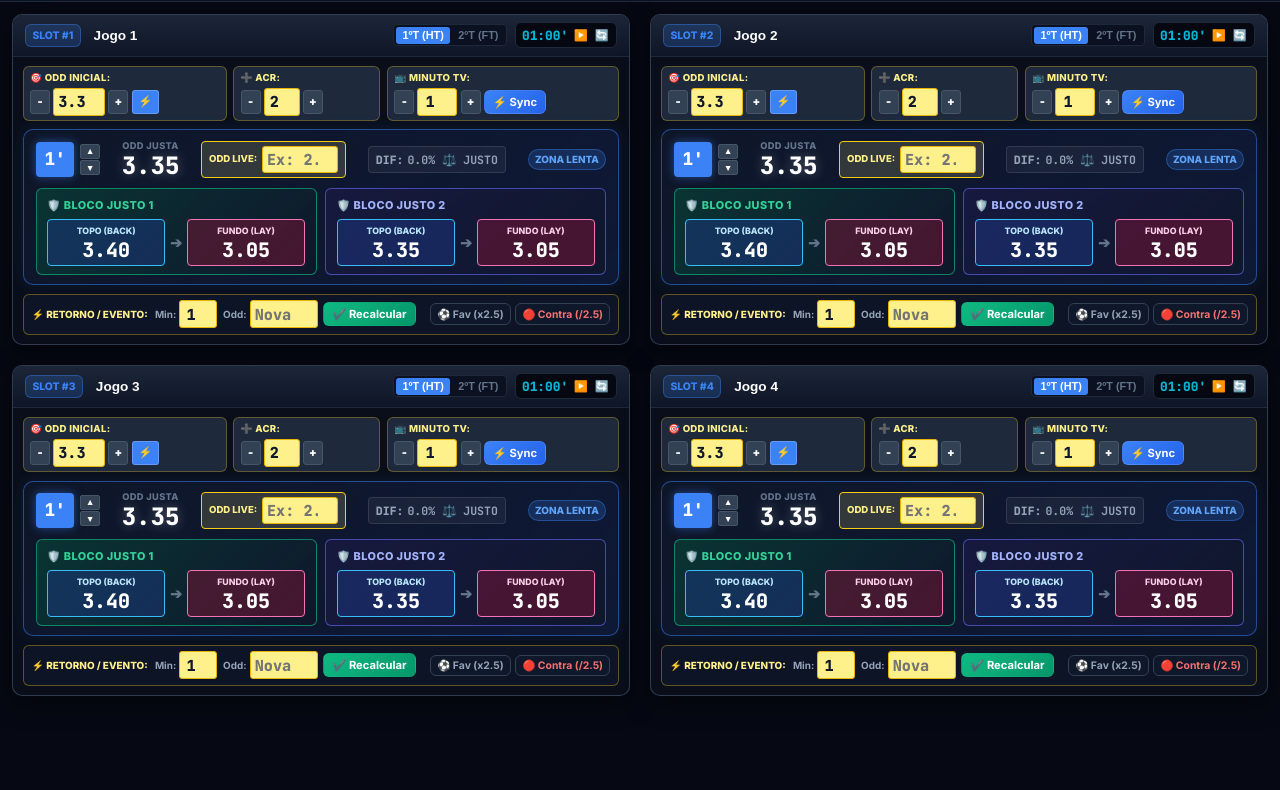
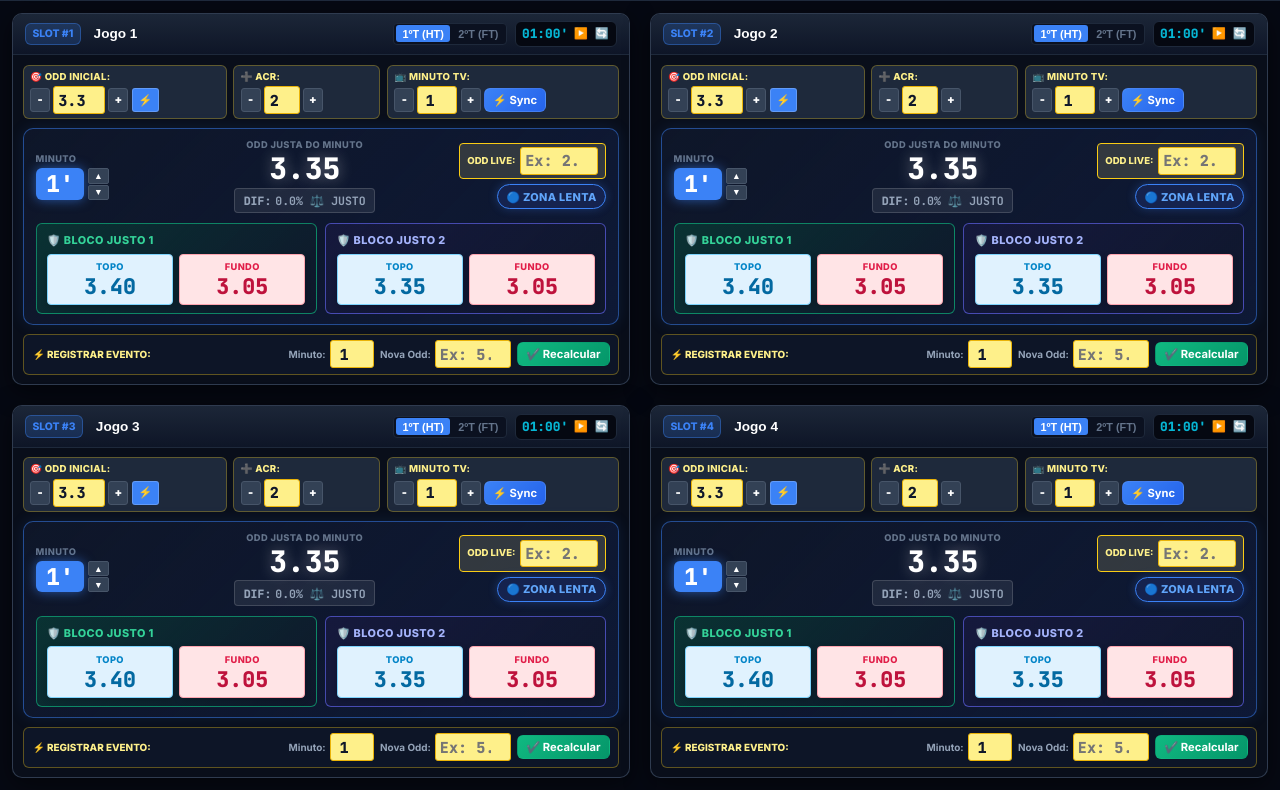
Before and after one commit to oba-group-projects/Projeto_Back_Under, a website with bundled scripts: page index.html in a window 1280 px wide. Shown: the part 54-844 px from the top of the page. Before the commit the page ends 800 px from the top, so only its background shows below. Built offline with nearby package versions, Linux system fonts and the light colour scheme.

Commit message:
feat: HUD V4 com Hero do Minuto e Odd Justa, Dif centralizada, cores exatas da imagem do usuario (Azul Topo e Rosa Fundo) e painel simplificado de eventos

```diff
--- a/css/components.css
+++ b/css/components.css
@@ -1,9 +1,10 @@
 /**
- * Estilos Modernos de Alta Visibilidade - HUD Cockpit V3 Projeto Back Under
- * - Inputs com Fundo Amarelo Claro Estilo Planilha
- * - Blocos 1 e 2 Diferenciados com Topo (Azul Back) e Fundo (Rosa Lay)
- * - Steppers + e - Funcionais em todos os campos
- * - Barra de Retorno de Jogo / Evento
+ * Estilos Modernos de Alta Visibilidade - HUD Cockpit V4 Projeto Back Under
+ * - Células Amarelas Claras Estilo Planilha
+ * - Topo (Azul Pastel) e Fundo (Rosa Pastel) Exatamente como no Excel da Imagem
+ * - Destaque Hero para Minuto e Odd Justa
+ * - Diferença % Centralizada Abaixo da Odd Justa
+ * - Zonas com Cores Vivas e Destacadas
  */
 
 /* ========================================================
@@ -16,7 +17,7 @@
   position: sticky;
   top: 0;
   z-index: 100;
-  padding: 0.6rem 1.25rem;
+  padding: 0.55rem 1.25rem;
 }
 
 .header-container {
@@ -385,36 +386,44 @@
 }
 
 /* ========================================================
-   PAINEL PRINCIPAL DO MINUTO ATUAL
+   PAINEL PRINCIPAL DO MINUTO ATUAL (HERO DESTAQUE)
    ======================================================== */
 .hud-main-minute-banner {
   background: linear-gradient(135deg, rgba(15, 23, 42, 0.95) 0%, rgba(30, 58, 138, 0.25) 100%);
   border: 1.5px solid rgba(59, 130, 246, 0.5);
   border-radius: var(--radius-md);
-  padding: 0.55rem 0.75rem;
+  padding: 0.6rem 0.75rem;
   display: flex;
   flex-direction: column;
-  gap: 0.55rem;
+  gap: 0.6rem;
   box-shadow: 0 0 16px rgba(59, 130, 246, 0.12);
 }
 
-.hud-banner-top-row {
-  display: flex;
+.hud-hero-metrics-grid {
+  display: grid;
+  grid-template-columns: 0.9fr 1.4fr 1.1fr;
   align-items: center;
-  justify-content: space-between;
-  gap: 0.45rem;
-  flex-wrap: wrap;
+  gap: 0.5rem;
 }
 
-.hud-minute-badge {
+/* Coluna 1: Minuto */
+.hud-minute-hero-col {
+  display: flex;
+  flex-direction: column;
+  align-items: flex-start;
+  gap: 0.15rem;
+}
+
+.hud-minute-hero-badge {
   background: var(--color-blue);
   color: #ffffff;
   font-family: var(--font-mono);
-  font-size: 1.1rem;
+  font-size: 1.45rem;
   font-weight: 900;
-  padding: 0.25rem 0.55rem;
-  border-radius: 4px;
-  box-shadow: 0 0 10px rgba(59, 130, 246, 0.5);
+  padding: 0.25rem 0.65rem;
+  border-radius: 6px;
+  box-shadow: 0 0 12px rgba(59, 130, 246, 0.6);
+  line-height: 1;
 }
 
 .hud-step-mini-btn {
@@ -431,10 +440,13 @@
   background: var(--color-blue);
 }
 
-.hud-metric-group {
+/* Coluna 2 Central: Odd Justa + Diferença % Centralizada Abaixo */
+.hud-odd-justa-central-col {
   display: flex;
   flex-direction: column;
   align-items: center;
+  justify-content: center;
+  text-align: center;
 }
 
 .hud-metric-label {
@@ -442,15 +454,52 @@
   font-weight: 800;
   color: var(--text-muted);
   letter-spacing: 0.04em;
+  text-transform: uppercase;
 }
 
-.hud-odd-justa {
+.hud-odd-justa-hero {
   font-family: var(--font-mono);
-  font-size: 1.5rem;
+  font-size: 1.85rem;
   font-weight: 900;
   color: #ffffff;
-  text-shadow: 0 0 12px rgba(255, 255, 255, 0.3);
-  line-height: 1.1;
+  text-shadow: 0 0 15px rgba(255, 255, 255, 0.4);
+  line-height: 1;
+  margin: 0.1rem 0 0.25rem 0;
+}
+
+.hud-diff-badge {
+  padding: 0.2rem 0.55rem;
+  border-radius: 4px;
+  font-size: 0.72rem;
+  font-family: var(--font-mono);
+  font-weight: 800;
+  display: inline-flex;
+  align-items: center;
+  justify-content: center;
+  gap: 0.25rem;
+}
+.hud-diff-badge.diff-good {
+  background: rgba(16, 185, 129, 0.25);
+  border: 1px solid rgba(16, 185, 129, 0.6);
+  color: #34d399;
+}
+.hud-diff-badge.diff-bad {
+  background: rgba(239, 68, 68, 0.25);
+  border: 1px solid rgba(239, 68, 68, 0.6);
+  color: #f87171;
+}
+.hud-diff-badge.diff-fair {
+  background: rgba(255, 255, 255, 0.08);
+  border: 1px solid rgba(255, 255, 255, 0.15);
+  color: var(--text-secondary);
+}
+
+/* Coluna 3: Odd Live + Zona */
+.hud-live-zone-col {
+  display: flex;
+  flex-direction: column;
+  align-items: flex-end;
+  gap: 0.35rem;
 }
 
 .hud-live-cell-yellow {
@@ -470,34 +519,42 @@
   white-space: nowrap;
 }
 
-.hud-diff-badge {
-  padding: 0.25rem 0.45rem;
-  border-radius: 4px;
-  font-size: 0.72rem;
-  font-family: var(--font-mono);
-  font-weight: 800;
-  display: flex;
+/* Badges de Zona Destacados com Cores Vivas */
+.zone-badge {
+  font-size: 0.68rem;
+  font-weight: 900;
+  padding: 0.2rem 0.55rem;
+  border-radius: var(--radius-full);
+  text-transform: uppercase;
+  display: inline-flex;
   align-items: center;
   gap: 0.25rem;
+  letter-spacing: 0.03em;
 }
-.hud-diff-badge.diff-good {
-  background: rgba(16, 185, 129, 0.25);
-  border: 1px solid rgba(16, 185, 129, 0.6);
-  color: #34d399;
+
+.zone-rapida {
+  background: rgba(5, 46, 22, 0.85);
+  color: #4ade80;
+  border: 1.5px solid #22c55e;
+  box-shadow: 0 0 10px rgba(34, 197, 94, 0.3);
 }
-.hud-diff-badge.diff-bad {
-  background: rgba(239, 68, 68, 0.25);
-  border: 1px solid rgba(239, 68, 68, 0.6);
-  color: #f87171;
+
+.zone-media {
+  background: rgba(69, 26, 3, 0.85);
+  color: #fbbf24;
+  border: 1.5px solid #f59e0b;
+  box-shadow: 0 0 10px rgba(245, 158, 11, 0.3);
 }
-.hud-diff-badge.diff-fair {
-  background: rgba(255, 255, 255, 0.05);
-  border: 1px solid rgba(255, 255, 255, 0.1);
-  color: var(--text-secondary);
+
+.zone-lenta {
+  background: rgba(23, 37, 84, 0.85);
+  color: #60a5fa;
+  border: 1.5px solid #3b82f6;
+  box-shadow: 0 0 10px rgba(59, 130, 246, 0.3);
 }
 
 /* ========================================================
-   BLOCOS GIGANTES (DIFERENCIADOS + CORES BACK E LAY)
+   BLOCOS GIGANTES (CORES PASTEL DA IMAGEM DO USUÁRIO)
    ======================================================== */
 .hud-blocos-giant-grid {
   display: grid;
@@ -514,16 +571,14 @@
   border: 1.5px solid;
 }
 
-/* Bloco 1: Fundo Verde Esmeralda Escuro */
 .card-bloco1 {
-  background: linear-gradient(135deg, rgba(6, 78, 59, 0.55) 0%, rgba(15, 23, 42, 0.85) 100%);
+  background: linear-gradient(135deg, rgba(6, 78, 59, 0.5) 0%, rgba(15, 23, 42, 0.85) 100%);
   border-color: rgba(16, 185, 129, 0.65);
 }
 .card-bloco1 .giant-bloco-title { color: #34d399; }
 
-/* Bloco 2: Fundo Azul Índigo Escuro */
 .card-bloco2 {
-  background: linear-gradient(135deg, rgba(30, 27, 75, 0.55) 0%, rgba(15, 23, 42, 0.85) 100%);
+  background: linear-gradient(135deg, rgba(30, 27, 75, 0.5) 0%, rgba(15, 23, 42, 0.85) 100%);
   border-color: rgba(99, 102, 241, 0.65);
 }
 .card-bloco2 .giant-bloco-title { color: #a5b4fc; }
@@ -542,69 +597,64 @@
 }
 
 .giant-bloco-body {
+  display: grid;
+  grid-template-columns: 1fr 1fr;
+  gap: 0.4rem;
+}
+
+.bloco-pastel-cell {
+  border-radius: 4px;
+  padding: 0.35rem 0.45rem;
+  display: flex;
+  flex-direction: column;
+  align-items: center;
+  justify-content: center;
+  box-shadow: 0 2px 6px rgba(0, 0, 0, 0.2);
+}
+
+/* TOPO: Azul Pastel idêntico à imagem do usuário */
+.bloco-topo-pastel {
+  background: #e0f2fe !important;
+  border: 1.5px solid #7dd3fc !important;
+}
+.bloco-topo-pastel .bloco-pastel-label { color: #0284c7; }
+.bloco-topo-pastel .bloco-pastel-number { color: #0369a1; }
+
+/* FUNDO: Rosa Pastel idêntico à imagem do usuário */
+.bloco-fundo-pastel {
+  background: #ffe4e6 !important;
+  border: 1.5px solid #fda4af !important;
+}
+.bloco-fundo-pastel .bloco-pastel-label { color: #e11d48; }
+.bloco-fundo-pastel .bloco-pastel-number { color: #be123c; }
+
+.bloco-pastel-label {
+  font-size: 0.58rem;
+  font-weight: 900;
+  text-transform: uppercase;
+  letter-spacing: 0.04em;
+}
+
+.bloco-pastel-number {
+  font-family: var(--font-mono);
+  font-size: 1.35rem;
+  font-weight: 900;
+  line-height: 1.1;
+  margin-top: 0.05rem;
+}
+
+/* ========================================================
+   BARRA DE RETORNO DE JOGO / EVENTO (SIMPLIFICADA)
+   ======================================================== */
+.hud-event-recalc-bar {
+  background: rgba(15, 23, 42, 0.9);
+  border: 1px solid rgba(250, 204, 21, 0.35);
+  border-radius: var(--radius-sm);
+  padding: 0.35rem 0.55rem;
   display: flex;
   align-items: center;
   justify-content: space-between;
-  gap: 0.3rem;
-}
-
-.bloco-subcol {
-  display: flex;
-  flex-direction: column;
-  align-items: center;
-  flex: 1;
-  padding: 0.25rem 0.35rem;
-  border-radius: 4px;
-}
-
-/* TOPO: Azul Betfair Back */
-.bloco-topo-exchange {
-  background: rgba(30, 58, 138, 0.45);
-  border: 1.5px solid #38bdf8;
-}
-.bloco-topo-exchange .bloco-sublabel { color: #bae6fd; }
-.bloco-topo-exchange .bloco-big-number { color: #ffffff; }
-
-/* FUNDO: Rosa Betfair Lay */
-.bloco-fundo-exchange {
-  background: rgba(136, 19, 55, 0.45);
-  border: 1.5px solid #f472b6;
-}
-.bloco-fundo-exchange .bloco-sublabel { color: #fbcfe8; }
-.bloco-fundo-exchange .bloco-big-number { color: #ffffff; }
-
-.bloco-sublabel {
-  font-size: 0.55rem;
-  font-weight: 800;
-  text-transform: uppercase;
-}
-
-.bloco-big-number {
-  font-family: var(--font-mono);
-  font-size: 1.25rem;
-  font-weight: 900;
-  line-height: 1.1;
-  margin-top: 0.1rem;
-}
-
-.bloco-arrow {
-  font-size: 0.9rem;
-  color: var(--text-muted);
-  font-weight: 700;
-}
-
-/* ========================================================
-   BARRA DE RETORNO DE JOGO / EVENTO
-   ======================================================== */
-.hud-event-recalc-bar {
-  background: rgba(15, 23, 42, 0.8);
-  border: 1px solid rgba(250, 204, 21, 0.35);
-  border-radius: var(--radius-sm);
-  padding: 0.35rem 0.5rem;
-  display: flex;
-  align-items: center;
-  gap: 0.45rem;
-  flex-wrap: wrap;
+  gap: 0.5rem;
 }
 
 .event-recalc-title {
@@ -617,45 +667,19 @@
 .event-recalc-inputs {
   display: flex;
   align-items: center;
-  gap: 0.35rem;
-  flex: 1;
-  flex-wrap: wrap;
+  gap: 0.4rem;
 }
 
 .event-input-wrapper {
   display: flex;
   align-items: center;
-  gap: 0.2rem;
+  gap: 0.25rem;
 }
 
 .event-mini-label {
   font-size: 0.62rem;
   font-weight: 700;
   color: var(--text-secondary);
-}
-
-/* Badges de Zona */
-.zone-badge {
-  font-size: 0.62rem;
-  font-weight: 800;
-  padding: 0.15rem 0.4rem;
-  border-radius: var(--radius-full);
-  text-transform: uppercase;
-}
-.zone-rapida {
-  background: rgba(16, 185, 129, 0.2);
-  color: #34d399;
-  border: 1px solid rgba(16, 185, 129, 0.4);
-}
-.zone-media {
-  background: rgba(245, 158, 11, 0.2);
-  color: #fbbf24;
-  border: 1px solid rgba(245, 158, 11, 0.4);
-}
-.zone-lenta {
-  background: rgba(59, 130, 246, 0.2);
-  color: #60a5fa;
-  border: 1px solid rgba(59, 130, 246, 0.4);
 }
 
 /* ========================================================
--- a/js/components/GameSlot.js
+++ b/js/components/GameSlot.js
@@ -1,12 +1,13 @@
 /**
- * Componente do Slot de Jogo Individual - Cockpit de Alta Visibilidade (HUD V3)
- * - Steppers funcionais (+ e -) para Odd Inicial, Acréscimos, Minuto TV e Minuto Atual
- * - Inputs com fundo amarelo claro estilo planilha
- * - Blocos 1 e 2 com Topo (Azul Back) e Fundo (Rosa Lay)
- * - Módulo de eventos e recalibração com Minuto + Odd de Retorno
+ * Componente do Slot de Jogo Individual - Cockpit de Alta Visibilidade (HUD V4)
+ * - Destaque Hero para Minuto Atual e Odd Justa (tamanho gigante)
+ * - Diferença % centralizada diretamente abaixo da Odd Justa
+ * - Zona de velocidade destacada com cores vivas (Rápida 🟢, Média 🟡, Lenta 🔵)
+ * - Blocos 1 e 2 com células Topo (Azul Pastel) e Fundo (Rosa Pastel) da imagem do usuário
+ * - Painel de Evento simplificado (Minuto + Nova Odd + Botão Recalcular)
  */
-import { calculateMinuteCurve, getMinuteMetrics, applyGoalOddShift } from '../core/minuteDecayEngine.js';
-import { moveOddTicks, calculateTicksDistance } from '../core/oddsCalculator.js';
+import { calculateMinuteCurve, getMinuteMetrics } from '../core/minuteDecayEngine.js';
+import { moveOddTicks } from '../core/oddsCalculator.js';
 import { findClosestLadder } from '../core/ladderData.js';
 
 export class GameSlot {
@@ -187,8 +188,8 @@ export class GameSlot {
     if (!cm) return;
 
     // Minuto e Odd Justa
-    const minuteBadge = this.container.querySelector('.hud-minute-badge');
-    const oddJustaDisplay = this.container.querySelector('.hud-odd-justa');
+    const minuteBadge = this.container.querySelector('.hud-minute-hero-badge');
+    const oddJustaDisplay = this.container.querySelector('.hud-odd-justa-hero');
     const zoneBadge = this.container.querySelector('.hud-zone-badge');
     const valueDiffBadge = this.container.querySelector('.hud-diff-badge');
 
@@ -206,14 +207,15 @@ export class GameSlot {
     if (bloco2Topo) bloco2Topo.textContent = cm.topo2.toFixed(2);
     if (bloco2Fundo) bloco2Fundo.textContent = cm.fundo2.toFixed(2);
 
+    // Zona com cores e badges destacados
     if (zoneBadge) {
-      zoneBadge.className = `zone-badge ${
-        cm.zona === 'Rápida' ? 'zone-rapida' : (cm.zona === 'Média' ? 'zone-media' : 'zone-lenta')
-      }`;
-      zoneBadge.textContent = `Zona ${cm.zona}`;
+      const zClass = cm.zona === 'Rápida' ? 'zone-rapida' : (cm.zona === 'Média' || cm.zona === 'Normal' ? 'zone-media' : 'zone-lenta');
+      const zIcon = cm.zona === 'Rápida' ? '🟢' : (cm.zona === 'Média' || cm.zona === 'Normal' ? '🟡' : '🔵');
+      zoneBadge.className = `zone-badge ${zClass}`;
+      zoneBadge.innerHTML = `<span>${zIcon} ZONA ${cm.zona.toUpperCase()}</span>`;
     }
 
-    // Diferença % Mercado vs Justa
+    // Diferença % Centralizada abaixo da Odd Justa
     if (valueDiffBadge) {
       const live = parseFloat(this.state.liveOddCurrentMinute);
       if (live && live > 1.0) {
@@ -225,7 +227,7 @@ export class GameSlot {
         valueDiffBadge.className = `hud-diff-badge ${isGood ? 'diff-good' : (isBad ? 'diff-bad' : 'diff-fair')}`;
         valueDiffBadge.innerHTML = `
           <span>DIF:</span>
-          <strong>${sign}${diff.toFixed(1)}% ${isGood ? '📈 VALOR' : (isBad ? '📉 CARO' : '⚖️ JUSTO')}</strong>
+          <strong>${sign}${diff.toFixed(1)}% ${isGood ? '📈 VALOR UNDER' : (isBad ? '📉 CARO' : '⚖️ JUSTO')}</strong>
         `;
       } else {
         valueDiffBadge.className = `hud-diff-badge diff-fair`;
@@ -392,8 +394,6 @@ export class GameSlot {
     const eventMinInput = this.container.querySelector('.event-min-input');
     const eventOddInput = this.container.querySelector('.event-odd-input');
     const eventApplyBtn = this.container.querySelector('.event-apply-btn');
-    const quickGolFavBtn = this.container.querySelector('.quick-gol-fav-btn');
-    const quickGolContraBtn = this.container.querySelector('.quick-gol-contra-btn');
 
     if (eventApplyBtn && eventOddInput && eventMinInput) {
       eventApplyBtn.addEventListener('click', () => {
@@ -401,24 +401,6 @@ export class GameSlot {
       });
       eventOddInput.addEventListener('keydown', (e) => {
         if (e.key === 'Enter') this.applyEventOverride(eventMinInput.value, eventOddInput.value);
-      });
-    }
-
-    if (quickGolFavBtn && eventOddInput) {
-      quickGolFavBtn.addEventListener('click', () => {
-        const cur = parseFloat(this.state.liveOddCurrentMinute) || (this.state.currentMetrics ? this.state.currentMetrics.oddJusta : this.state.initialOdd);
-        const shift = applyGoalOddShift(cur, true);
-        eventOddInput.value = shift.toFixed(2);
-        this.applyEventOverride(eventMinInput ? eventMinInput.value : this.state.currentMinute, shift);
-      });
-    }
-
-    if (quickGolContraBtn && eventOddInput) {
-      quickGolContraBtn.addEventListener('click', () => {
-        const cur = parseFloat(this.state.liveOddCurrentMinute) || (this.state.currentMetrics ? this.state.currentMetrics.oddJusta : this.state.initialOdd);
-        const shift = applyGoalOddShift(cur, false);
-        eventOddInput.value = shift.toFixed(2);
-        this.applyEventOverride(eventMinInput ? eventMinInput.value : this.state.currentMinute, shift);
       });
     }
 
@@ -498,44 +480,53 @@ export class GameSlot {
 
         </div>
 
-        <!-- Linha 2: O PAINEL PRINCIPAL DO MINUTO ATUAL -->
+        <!-- Linha 2: O PAINEL PRINCIPAL DO MINUTO ATUAL (HERO DESTAQUE) -->
         <div class="hud-main-minute-banner">
 
-          <!-- Cabeçalho do Painel: Minuto, Odd Justa, Odd Live e Desvio -->
-          <div class="hud-banner-top-row">
+          <!-- Cabeçalho do Painel: Minuto Gigante, Coluna Central Odd Justa + Diferença %, e Odd Live + Zona -->
+          <div class="hud-hero-metrics-grid">
 
-            <!-- Minuto Badge & Stepper -->
-            <div style="display: flex; align-items: center; gap: 0.35rem;">
-              <span class="hud-minute-badge">${this.state.currentMinute}'</span>
+            <!-- Coluna 1: Minuto Atual Gigante -->
+            <div class="hud-minute-hero-col">
+              <span class="hud-metric-label">MINUTO</span>
+              <div style="display: flex; align-items: center; gap: 0.25rem;">
+                <span class="hud-minute-hero-badge">${this.state.currentMinute}'</span>
                 <div style="display: flex; flex-direction: column; gap: 1px;">
                   <button class="hud-step-mini-btn hud-min-plus" title="+1 minuto">▲</button>
                   <button class="hud-step-mini-btn hud-min-minus" title="-1 minuto">▼</button>
                 </div>
               </div>
-
-            <!-- Odd Justa (Valor Gigante) -->
-            <div class="hud-metric-group">
-              <span class="hud-metric-label">ODD JUSTA</span>
-              <span class="hud-odd-justa">0.00</span>
             </div>
 
-            <!-- Campo de Odd Live no Minuto Atual (Amarelo Claro) -->
+            <!-- Coluna 2 Central: Odd Justa Gigante + DIFERENÇA % Centralizada Abaixo -->
+            <div class="hud-odd-justa-central-col">
+              <span class="hud-metric-label">ODD JUSTA DO MINUTO</span>
+              <span class="hud-odd-justa-hero">0.00</span>
+
+              <!-- DIFERENÇA % CENTRALIZADA LOGO ABAIXO DA ODD JUSTA -->
+              <div class="hud-diff-badge diff-fair">
+                <span>DIF:</span>
+                <strong>0.0% ⚖️ JUSTO</strong>
+              </div>
+            </div>
+
+            <!-- Coluna 3: Odd Live (Amarelo Claro) + Zona Destacada -->
+            <div class="hud-live-zone-col">
+              <!-- Campo Odd Live -->
               <div class="hud-live-cell-yellow">
                 <span class="hud-live-cell-label">ODD LIVE:</span>
-              <input type="number" step="0.01" class="hud-yellow-field hud-live-odd-input" placeholder="Ex: 2.26" value="${this.state.liveOddCurrentMinute}" style="width: 76px; font-size: 1.15rem; font-weight: 900;">
+                <input type="number" step="0.01" class="hud-yellow-field hud-live-odd-input" placeholder="Ex: 2.26" value="${this.state.liveOddCurrentMinute}" style="width: 78px; font-size: 1.15rem; font-weight: 900;">
               </div>
 
-            <!-- Diferença % (Valor) -->
-            <div class="hud-diff-badge diff-fair">
-              <span>DIF:</span>
-              <strong>0.0% ⚖️</strong>
+              <!-- Zona Destacada com Cores Vivas -->
+              <div class="zone-badge hud-zone-badge zone-media">
+                <span>🟡 ZONA MÉDIA</span>
+              </div>
             </div>
 
-            <!-- Zona -->
-            <span class="zone-badge hud-zone-badge zone-media">Zona Média</span>
           </div>
 
-          <!-- BLOCOS 1 E 2 COM TOPO (AZUL BACK) E FUNDO (ROSA LAY) -->
+          <!-- BLOCOS 1 E 2 COM AS CORES PASTEL DA IMAGEM (AZUL TOPO / ROSA FUNDO) -->
           <div class="hud-blocos-giant-grid">
 
             <!-- Card Bloco Justo 1 -->
@@ -544,18 +535,16 @@ export class GameSlot {
                 <span class="giant-bloco-title">🛡️ BLOCO JUSTO 1</span>
               </div>
               <div class="giant-bloco-body">
-                <!-- Topo (Azul Back) -->
-                <div class="bloco-subcol bloco-topo-exchange">
-                  <span class="bloco-sublabel">TOPO (BACK)</span>
-                  <span class="bloco-big-number bloco1-topo-val">0.00</span>
+                <!-- Topo (Azul Pastel do Excel) -->
+                <div class="bloco-pastel-cell bloco-topo-pastel">
+                  <span class="bloco-pastel-label">TOPO</span>
+                  <span class="bloco-pastel-number bloco1-topo-val">0.00</span>
                 </div>
 
-                <div class="bloco-arrow">➔</div>
-
-                <!-- Fundo (Rosa Lay) -->
-                <div class="bloco-subcol bloco-fundo-exchange">
-                  <span class="bloco-sublabel">FUNDO (LAY)</span>
-                  <span class="bloco-big-number bloco1-fundo-val">0.00</span>
+                <!-- Fundo (Rosa Pastel do Excel) -->
+                <div class="bloco-pastel-cell bloco-fundo-pastel">
+                  <span class="bloco-pastel-label">FUNDO</span>
+                  <span class="bloco-pastel-number bloco1-fundo-val">0.00</span>
                 </div>
               </div>
             </div>
@@ -566,18 +555,16 @@ export class GameSlot {
                 <span class="giant-bloco-title">🛡️ BLOCO JUSTO 2</span>
               </div>
               <div class="giant-bloco-body">
-                <!-- Topo (Azul Back) -->
-                <div class="bloco-subcol bloco-topo-exchange">
-                  <span class="bloco-sublabel">TOPO (BACK)</span>
-                  <span class="bloco-big-number bloco2-topo-val">0.00</span>
+                <!-- Topo (Azul Pastel do Excel) -->
+                <div class="bloco-pastel-cell bloco-topo-pastel">
+                  <span class="bloco-pastel-label">TOPO</span>
+                  <span class="bloco-pastel-number bloco2-topo-val">0.00</span>
                 </div>
 
-                <div class="bloco-arrow">➔</div>
-
-                <!-- Fundo (Rosa Lay) -->
-                <div class="bloco-subcol bloco-fundo-exchange">
-                  <span class="bloco-sublabel">FUNDO (LAY)</span>
-                  <span class="bloco-big-number bloco2-fundo-val">0.00</span>
+                <!-- Fundo (Rosa Pastel do Excel) -->
+                <div class="bloco-pastel-cell bloco-fundo-pastel">
+                  <span class="bloco-pastel-label">FUNDO</span>
+                  <span class="bloco-pastel-number bloco2-fundo-val">0.00</span>
                 </div>
               </div>
             </div>
@@ -586,30 +573,22 @@ export class GameSlot {
 
         </div>
 
-        <!-- Linha 3: REGISTRO DE EVENTO / RETORNO DE JOGO (MINUTO + ODD) -->
+        <!-- Linha 3: REGISTRO DE EVENTO / RETORNO DE JOGO (SIMPLIFICADO) -->
         <div class="hud-event-recalc-bar">
-          <div class="event-recalc-title">
-            <span>⚡ RETORNO / EVENTO:</span>
-          </div>
+          <span class="event-recalc-title">⚡ REGISTRAR EVENTO:</span>
 
           <div class="event-recalc-inputs">
             <div class="event-input-wrapper">
-              <span class="event-mini-label">Min:</span>
-              <input type="number" class="hud-yellow-field event-min-input" value="${this.state.currentMinute}" style="width: 38px; font-size: 0.85rem;">
+              <span class="event-mini-label">Minuto:</span>
+              <input type="number" class="hud-yellow-field event-min-input" value="${this.state.currentMinute}" style="width: 44px; font-size: 0.9rem;">
             </div>
 
             <div class="event-input-wrapper">
-              <span class="event-mini-label">Odd:</span>
-              <input type="number" step="0.01" class="hud-yellow-field event-odd-input" placeholder="Nova Odd" style="width: 68px; font-size: 0.85rem;">
+              <span class="event-mini-label">Nova Odd:</span>
+              <input type="number" step="0.01" class="hud-yellow-field event-odd-input" placeholder="Ex: 5.60" style="width: 76px; font-size: 0.95rem;">
             </div>
 
             <button class="btn btn-success btn-sm event-apply-btn" title="Aplicar e Recalcular Curva">✔️ Recalcular</button>
-
-            <!-- Atalhos Rápidos de Gol -->
-            <div style="display: flex; gap: 0.25rem; margin-left: auto;">
-              <button class="btn btn-secondary btn-sm quick-gol-fav-btn" title="Gol a Favor (x2.5)" style="padding: 0.2rem 0.4rem; font-size: 0.65rem;">⚽ Fav (x2.5)</button>
-              <button class="btn btn-secondary btn-sm quick-gol-contra-btn" title="Gol Contra (/2.5)" style="padding: 0.2rem 0.4rem; font-size: 0.65rem; color: #f87171;">🔴 Contra (/2.5)</button>
-            </div>
           </div>
         </div>
 
```
Lines whose indentation alone changed are shown as unchanged.
